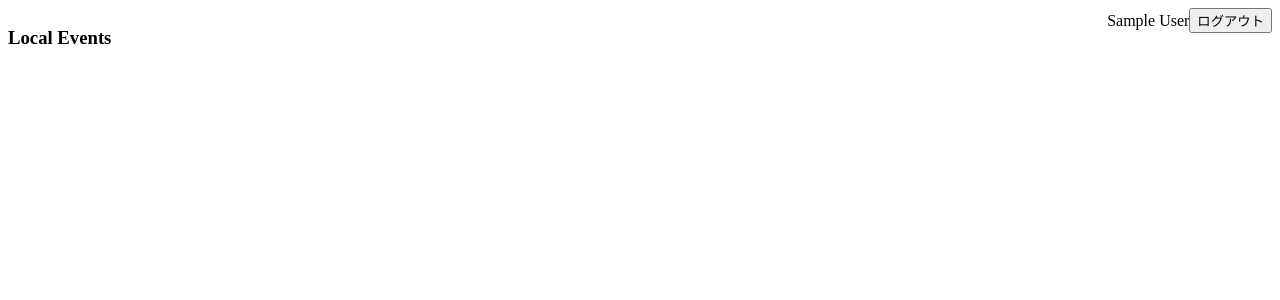
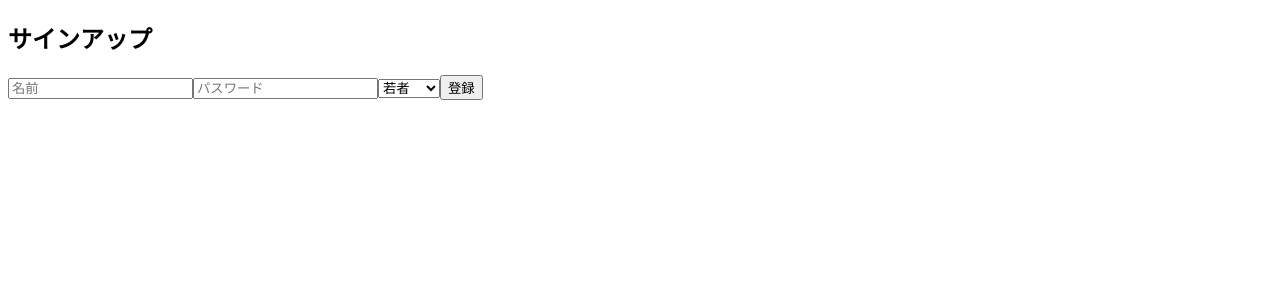
Before and after one commit to Dobermann112/local-events-app, a React (Vite) app in the folder frontend/: page /signup in a window 1280 px wide. Shown: the top 300 px of the page. Built offline with nearby package versions, Linux system fonts and the light colour scheme; sample sign-in values are in the browser's storage.

Commit message:
サインアップページを作成（ユーザー登録）

```diff
--- a/frontend/src/App.tsx
+++ b/frontend/src/App.tsx
@@ -1,6 +1,7 @@
 import { Routes, Route, Navigate } from "react-router-dom"
 import { useState } from "react"
 import { jwtDecode } from "jwt-decode"
+import Signup from "./pages/Signup"
 import Login from "./pages/Login"
 import MainLayout from "./layouts/MainLayout"
 import type { User } from "./types/User"
@@ -34,6 +35,7 @@ function App() {
 
   return (
     <Routes>
+      <Route path="/signup" element={<Signup setCurrentUser={setCurrentUser} />} />
       <Route path="/login" element={<Login setCurrentUser={setCurrentUser} />} />
 
       <Route
--- /dev/null
+++ b/frontend/src/pages/Signup.tsx
@@ -0,0 +1,72 @@
+import { useState } from "react"
+import { useNavigate } from "react-router-dom"
+import client from "../api/client"
+import type { User } from "../types/User"
+
+type Props = {
+  setCurrentUser: (user: User | null) => void
+}
+
+const Signup = ({ setCurrentUser }: Props) => {
+  const navigate = useNavigate()
+
+  const [name, setName] = useState("")
+  const [password, setPassword] = useState("")
+  const [ageGroup, setAgeGroup] = useState("youth")
+
+  const handleSignup = async () => {
+    try {
+      await client.post("/auth/signup", {
+        name,
+        password,
+        ageGroup,
+      })
+
+      // 自動ログイン
+      const res = await client.post("/auth/login", {
+        name,
+        password,
+      })
+
+      localStorage.setItem("token", res.data.token)
+
+      setCurrentUser(res.data.user)
+
+      navigate("/")
+    } catch (error: any) {
+      alert(error.response?.data?.error || "登録失敗")
+    }
+  }
+
+  return (
+    <div>
+      <h2>サインアップ</h2>
+
+      <input
+        placeholder="名前"
+        value={name}
+        onChange={(e) => setName(e.target.value)}
+      />
+
+      <input
+        type="password"
+        placeholder="パスワード"
+        value={password}
+        onChange={(e) => setPassword(e.target.value)}
+      />
+
+      <select
+        value={ageGroup}
+        onChange={(e) => setAgeGroup(e.target.value)}
+      >
+        <option value="youth">若者</option>
+        <option value="family">家族</option>
+        <option value="senior">高齢者</option>
+      </select>
+
+      <button onClick={handleSignup}>登録</button>
+    </div>
+  )
+}
+
+export default Signup
```
